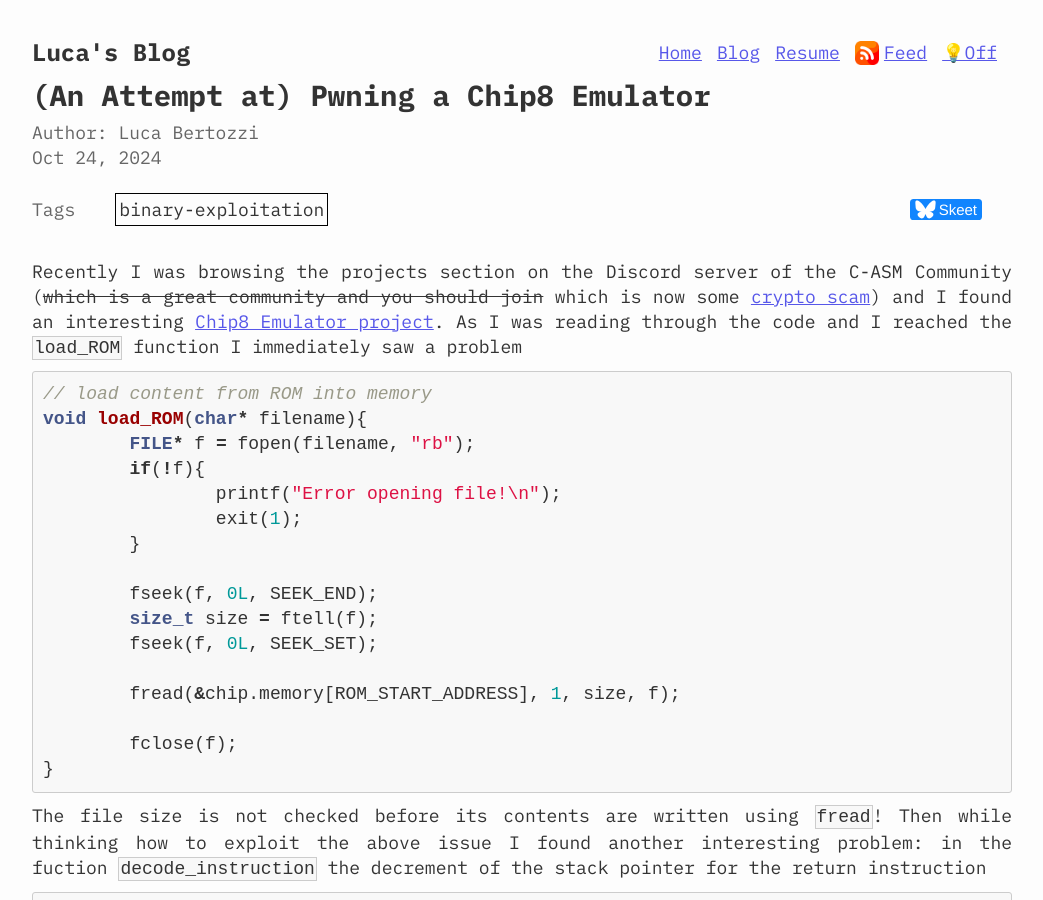
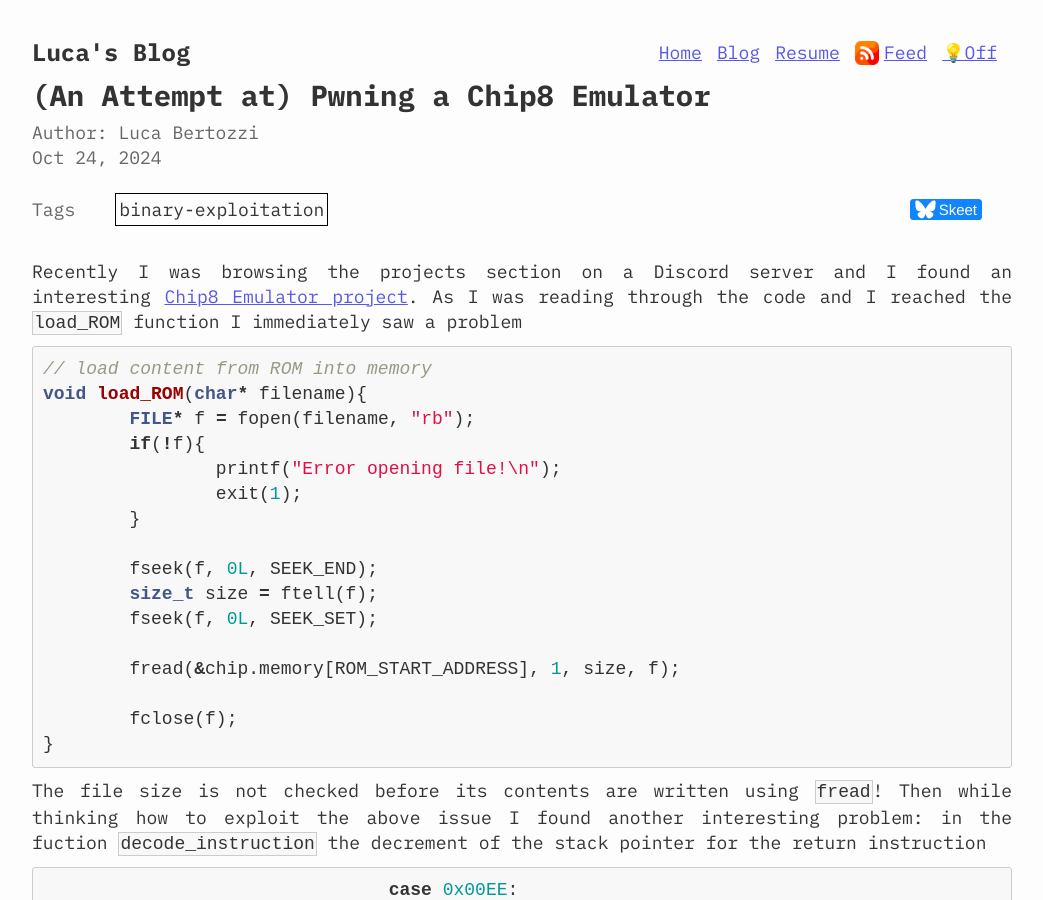
Before and after one commit to lucabtz/lucabtz.github.io, a Jekyll site: the page built from _posts/2024-10-24-attempt-at-pwning-a-chip8-emulator.md, in a window 1280 px wide and 900 px high. Shown: the whole window, without its empty margins (118-1161 px from the left). Built offline with Jekyll 4.4.1, drawn with Linux system fonts in a browser that asks for light colours; comment, search, counter and statistics services are not loaded.

Commit message:
Update 2024-10-24-attempt-at-pwning-a-chip8-emulator.md

````diff
--- a/_posts/2024-10-24-attempt-at-pwning-a-chip8-emulator.md
+++ b/_posts/2024-10-24-attempt-at-pwning-a-chip8-emulator.md
@@ -7,8 +7,7 @@ attachments:
     - filename: exploit.py
 ---
 
-Recently I was browsing the projects section on the Discord server of the C-ASM Community
-(~~which is a great community and you should join~~ which is now some [crypto scam](https://x.com/lucabtz_/status/1863580828955193449))
+Recently I was browsing the projects section on a Discord server
 and I found an interesting [Chip8 Emulator project](https://github.com/Docas95/CHIP8-Emulator-C). As I was reading through the
 code and I reached the `load_ROM` function I immediately saw a problem
 ```c
````
